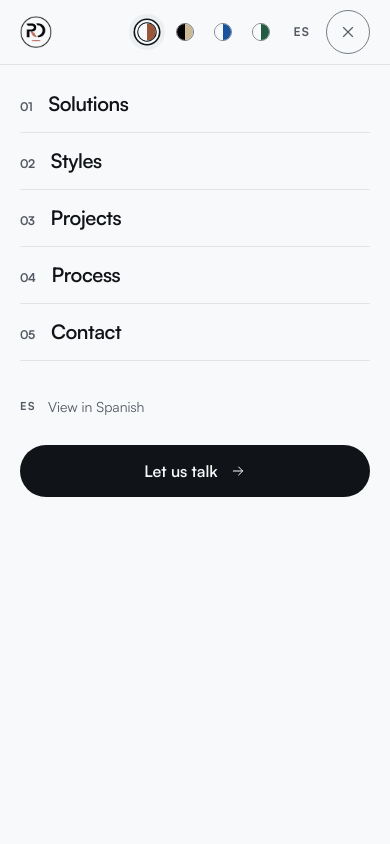
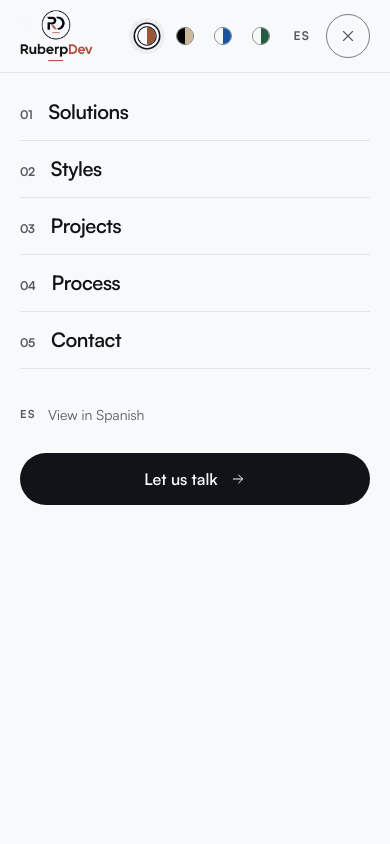
Before and after one commit to rretoarin/portafolio_rubenrp, a React (Vite) app: page / in a window 390 px wide. Both pictures are taken after a click on the button 348 px from the left and 32 px from the top of the page. Shown: the top 844 px of the page. Built offline with nearby package versions, Linux system fonts and the light colour scheme.

Commit message:
mejorando 2

```diff
--- a/src/components/Contact.jsx
+++ b/src/components/Contact.jsx
@@ -30,7 +30,7 @@ export default function Contact({ t }) {
   }
 
   return (
-    <section id="contact" className="relative scroll-mt-16 overflow-hidden md:scroll-mt-20 py-10 md:py-12">
+    <section id="contact" className="relative scroll-mt-18 overflow-hidden md:scroll-mt-20 py-10 md:py-12">
       {/*
         Abajo a la izquierda y no centrado: centrado le pasaba por encima al
         titular, que es lo único de esta sección que hay que leer sí o sí.
--- a/src/components/Hero.jsx
+++ b/src/components/Hero.jsx
@@ -20,11 +20,11 @@ export default function Hero({ t, theme }) {
     <section
       id="top"
       /*
-       * `md:pt-32` y no `pt-28`: la barra de escritorio pasó de 80 a 96 al
-       * entrar el logotipo apilado, y el relleno sube los mismos 16 para que el
+       * Los dos rellenos suben lo que subió la barra al entrar el logotipo
+       * apilado —8 en móvil (64→72) y 16 en escritorio (80→96)— para que el
        * hueco entre la barra y el primer texto siga siendo el de siempre.
        */
-      className="relative overflow-hidden pt-24 pb-10 md:pt-32 md:pb-12"
+      className="relative overflow-hidden pt-26 pb-10 md:pt-32 md:pb-12"
     >
       <Arc className="-top-[36rem] -right-[30rem] size-[52rem]" />
 
--- a/src/components/Nav.jsx
+++ b/src/components/Nav.jsx
@@ -1,7 +1,7 @@
 import { useEffect, useRef, useState } from 'react'
 import { PROFILE, whatsappUrl } from '../data/content'
 import { ArrowRight, Close, Menu } from './icons'
-import Logo, { Mark } from './Logo'
+import Logo from './Logo'
 import ThemeSwitch from './ThemeSwitch'
 
 // Cinco destinos, los mismos en escritorio y en móvil: son todas las secciones
@@ -116,34 +116,37 @@ export default function Nav({ t, onToggleLang, theme, onThemeChange }) {
         }`}
       >
         {/*
-          La barra mide 96 en escritorio y no 80: el logotipo va apilado y a 72
-          de alto, que es donde su nombre llega a 11,3px de mayúscula y se lee.
-          Más baja, el nombre se queda en ocho píxeles. En móvil sigue en 64,
-          porque ahí va sólo el círculo.
+          El alto de la barra lo manda el logotipo, que va apilado: círculo
+          arriba y nombre debajo. El nombre es una fracción pequeña del dibujo
+          (la mayúscula es ~0,19 del alto), así que la barra tiene que darle
+          sitio o el nombre no se lee.
+
+          96 en escritorio con el logotipo a 72 (mayúscula 13,7px) y 72 en móvil
+          con el logotipo a 52 (mayúscula 9,9px). En móvil no se puede más: la
+          barra comparte fila con las cuatro muestras, el idioma y el menú.
         */}
-        <nav className="shell flex h-16 items-center justify-between gap-3 md:h-24 md:gap-4">
+        <nav className="shell flex h-18 items-center justify-between gap-3 md:h-24 md:gap-4">
           {/*
             Isotipo + nombre. El nombre se cae por debajo de `sm` y queda sólo
             el monograma: el `aria-label` mantiene la marca completa para quien
             navega con lector de pantalla.
 
-            De `md` en adelante va el logotipo ENTERO, apilado como la lámina
-            de concepto. Por debajo va sólo el círculo: el apilado mide 203 de
-            ancho por 176 de alto, así que en una barra de 64 el nombre caería a
-            ocho píxeles y no se leería. Es mejor no ponerlo que ponerlo ilegible.
+            El logotipo ENTERO en los dos, apilado como la lámina de concepto:
+            el círculo arriba y «RuberpDev» debajo. Antes en móvil iba sólo el
+            círculo y la marca se quedaba sin nombre.
 
-            Son dos piezas y no una que se encoge porque el lienzo es otro: el
-            apilado es algo más ancho que alto (1,155) y el círculo, cuadrado.
+            El apilado mide 248 × 176 (1,409), así que a 52 de alto ocupa 73 de
+            ancho: cabe en la barra de móvil, donde al lado tiene las cuatro
+            muestras, el idioma y el menú. Medido a 320px, el ancho más
+            apretado, quedan 29px de aire entre el logotipo y la primera
+            muestra.
 
-            Las alturas no son libres. El filete del círculo es 1,5 sobre 96 de
-            diámetro, así que se dibuja a 0,015 × la altura pedida y por debajo
-            de ~24px se deshace —lo avisa el propio manual del logo—. Medido a
-            1x y a 2x: 72 de apilado en la barra de 96, y 32 de círculo suelto
-            en la de 64.
+            Va con `items-center` en la fila para que el bloque quede centrado
+            en la barra: el logotipo es más alto que los controles de al lado y
+            alinearlo por arriba lo dejaba descolgado.
           */}
           <a href="#top" className="tap group flex items-center" aria-label={PROFILE.brand}>
-            <Mark className="h-8 md:hidden" />
-            <Logo className="hidden h-[4.5rem] md:block" />
+            <Logo className="h-13 md:h-18" />
           </a>
 
           <div className="flex items-center gap-1">
@@ -228,7 +231,7 @@ export default function Nav({ t, onToggleLang, theme, onThemeChange }) {
           open ? 'menu-open opacity-100' : 'pointer-events-none opacity-0'
         }`}
       >
-        <div className="shell flex h-full flex-col pt-[calc(4.75rem+env(safe-area-inset-top))] pb-[calc(1.5rem+env(safe-area-inset-bottom))]">
+        <div className="shell flex h-full flex-col pt-[calc(5.25rem+env(safe-area-inset-top))] pb-[calc(1.5rem+env(safe-area-inset-bottom))]">
           <ul className="overflow-y-auto">
             {/*
               Los enlaces suben escalonados mientras el fondo se funde. El
--- a/src/components/Section.jsx
+++ b/src/components/Section.jsx
@@ -20,7 +20,7 @@ export default function Section({ id, eyebrow, title, subtitle, muted = false, c
   return (
     <section
       id={id}
-      className={`relative scroll-mt-16 overflow-hidden md:scroll-mt-20 py-10 md:py-12 ${
+      className={`relative scroll-mt-18 overflow-hidden md:scroll-mt-20 py-10 md:py-12 ${
         muted ? 'bg-surface-2' : ''
       }`}
     >
```
Also changed, not shown: 1 other file (tests, documents, lock files or other folders).
